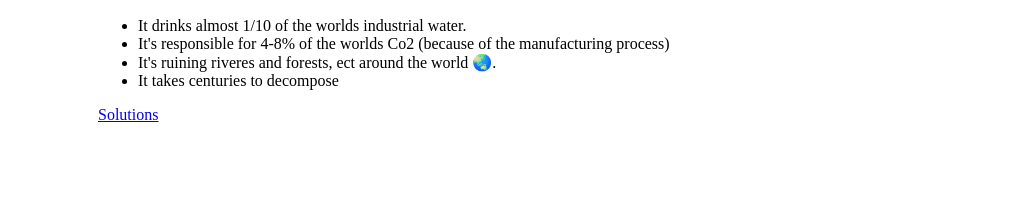
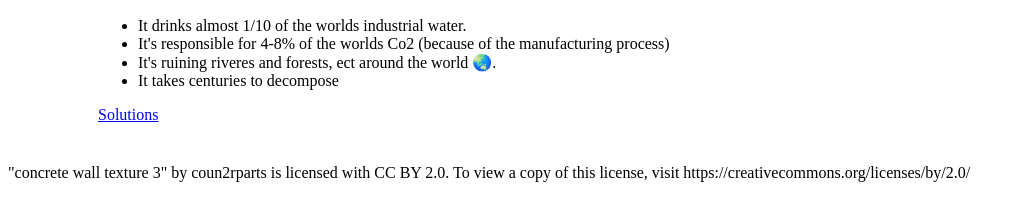
Before and after one commit to MrBrain295/concrete-problems.github.io, a plain HTML site: page index.html in a window 1280 px wide. Shown: the part 349-570 px from the top of the page, without its empty margins (0-1025 px from the left). Drawn offline with Linux system fonts and the light colour scheme; a web font is replaced by a local one.

Commit message:
Update index.html

```diff
--- a/index.html
+++ b/index.html
@@ -20,6 +20,7 @@
 </ul>
 <a href="https://mrbrain295.github.io/concrete-problems.github.io/sulutions.html">Solutions</a>
 </main>
+  <footer><p>"concrete wall texture 3" by coun2rparts is licensed with CC BY 2.0. To view a copy of this license, visit https://creativecommons.org/licenses/by/2.0/</p></footer>
 <style>/*Tells the browser this is styleing the main element.*/
 main {
   /*Sorry I know this CSS is kinda self explanatory but comments might help.*/
```
